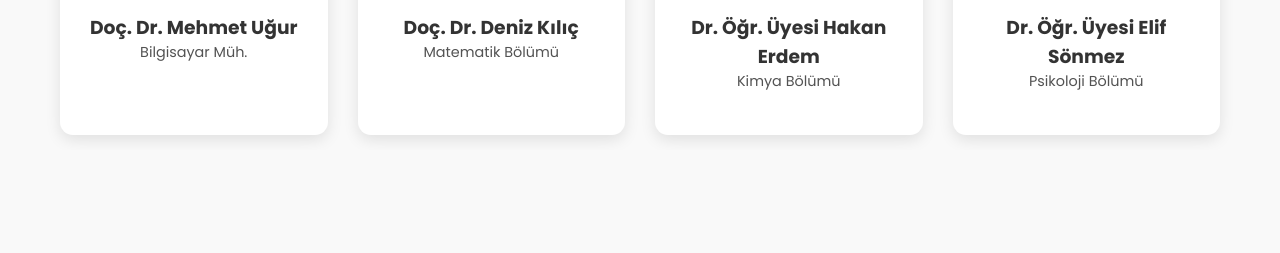
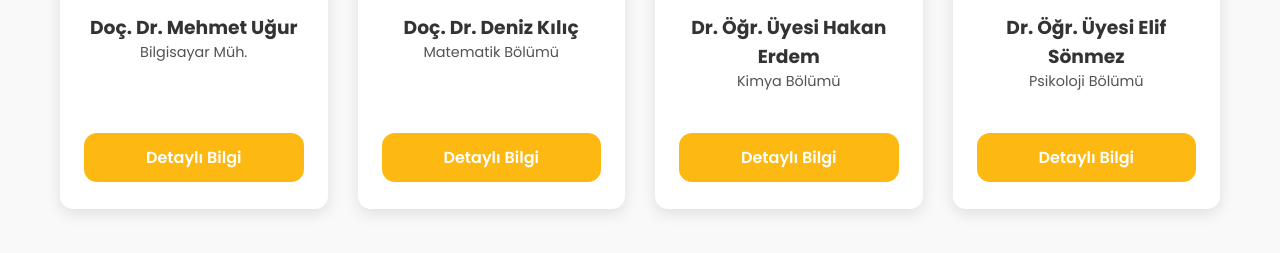
Before and after one commit to mecdevv/Universite-Tanitim-Sitesi-Final-Projesi-1.1, a plain HTML site: page index.html in a window 1280 px wide. Shown: the part 1823-2076 px from the top of the page. Drawn offline with Linux system fonts and the light colour scheme.

Commit message:
Anasayadaki 'Akademik Kadromuz' bolumunde iyilestirmeler yapildi

```diff
--- a/index.html
+++ b/index.html
@@ -110,29 +110,29 @@
                 <img src="https://i.pinimg.com/736x/2f/15/f2/2f15f2e8c688b3120d3d26467b06330c.jpg" alt="">
                 <h3>Doç. Dr. Mehmet Uğur</h3>
                 <p>Bilgisayar Müh.</p>
-                <a href="#"></a>
+                <a href="kadro.html" class="btn-kadro-card">Detaylı Bilgi</a>
             </div>
 
             <div class="kadro-card">
                 <img src="https://i.pinimg.com/736x/2f/15/f2/2f15f2e8c688b3120d3d26467b06330c.jpg" alt="">
                 <h3>Doç. Dr. Deniz Kılıç</h3>
                 <p>Matematik Bölümü</p>
+                <a href="kadro.html" class="btn-kadro-card">Detaylı Bilgi</a>
             </div>
 
             <div class="kadro-card">
                 <img src="https://i.pinimg.com/736x/2f/15/f2/2f15f2e8c688b3120d3d26467b06330c.jpg" alt="">
                 <h3>Dr. Öğr. Üyesi Hakan Erdem</h3>
                 <p>Kimya Bölümü</p>
+                <a href="kadro.html" class="btn-kadro-card">Detaylı Bilgi</a>
             </div>
 
             <div class="kadro-card">
                 <img src="https://i.pinimg.com/736x/2f/15/f2/2f15f2e8c688b3120d3d26467b06330c.jpg" alt="">
                 <h3>Dr. Öğr. Üyesi Elif Sönmez</h3>
                 <p>Psikoloji Bölümü</p>
+                <a href="kadro.html" class="btn-kadro-card">Detaylı Bilgi</a>
             </div>
-
-
-
 
 
         </div>
--- a/style.css
+++ b/style.css
@@ -263,7 +263,7 @@ header {
     color: white;
 }
 
-@media (max-width: 768px) {
+@media (max-width: 768px){
     .news-container {
         grid-template-columns: 1fr;
     }
@@ -289,8 +289,8 @@ header {
     display: grid;
     grid-template-columns: repeat(4, 1fr);
     gap: 30px;
-    max-height: 800px;
-    overflow: hidden;
+    /* max-height: 800px;  */
+    /* overflow: hidden;  */
 }
 
 .kadro-card {
@@ -304,7 +304,7 @@ header {
     text-align: center;
     padding: 1.5rem;
     border-radius: 13px;
-
+    height: 100%;
     border-bottom: 3px solid transparent;
 }
 
@@ -328,3 +328,44 @@ header {
     font-size: 0.9rem;
     margin-bottom: 1rem;
 }
+
+.btn-kadro-card {
+    margin-top: auto;
+    width: 100%;
+    background-color: var(--secondary-color);
+    padding: 12px 10px;
+    border-width: 0px;
+    color: white;
+    font-size: 16px;
+    font-weight: 600;
+    cursor: pointer;
+    border-radius: 13px;
+    display: block;
+    text-align: center;
+    line-height: normal;
+}
+
+.btn-kadro-card:hover {
+    background-color: var(--primary-color);
+}
+
+.btn-kadro-card:active{
+    background-color: var(--secondary-color);
+}
+
+@media (max-width: 1024px) {
+
+    .kadro-container {
+        grid-template-columns: repeat(2, 1fr);
+    }
+
+    .kadro-card {
+        padding: 1rem;
+    }
+}
+
+@media(max-width:768px){
+        .kadro-container {
+        grid-template-columns: 1fr;
+    }
+}
```
